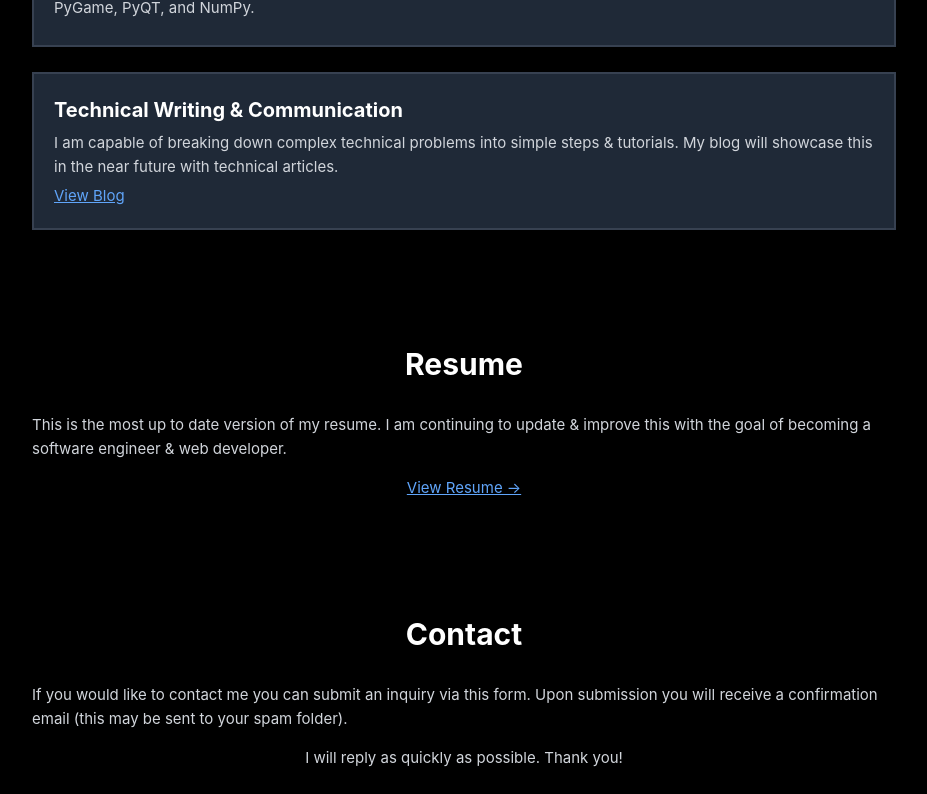
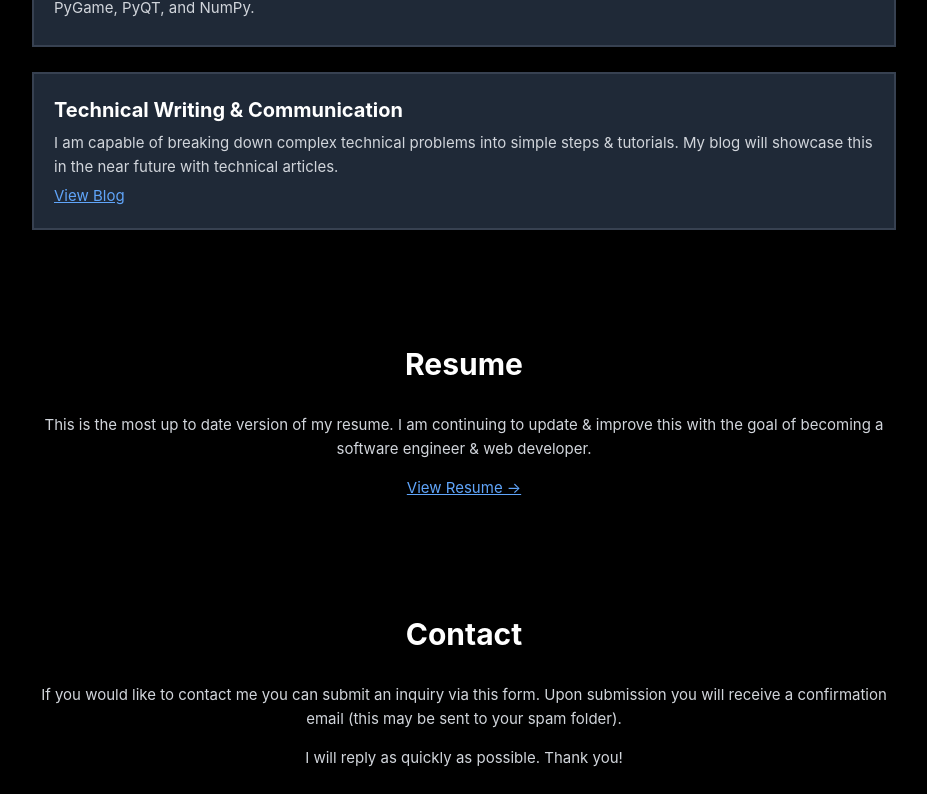
Before and after one commit to Cloudinnovates/gavinshr.com, a React (Create React App) app: page / in a window 1280 px wide. Shown: the part 1994-2788 px from the top of the page, without its empty margins (176-1103 px from the left). Built offline with nearby package versions, Linux system fonts and the light colour scheme; some icons are missing.

Commit message:
About me text is centered on tiny screen sizes and left aligned on medium or larger screen sizes

```diff
--- a/src/Routes/Homepage/About.css
+++ b/src/Routes/Homepage/About.css
@@ -1,6 +1,10 @@
 .about {
   padding-top: 25px;
   width: 100%;
+}
+
+.center-text-about-me {
+  text-align: center;
 }
 
 .about h2 {
@@ -44,6 +48,10 @@
     .about .container .container-half-width {
        width: 50%;
     }
+
+    .center-text-about-me {
+      text-align: left;
+    }
 }
 
 @media screen and (min-width: 1600px){
--- a/src/Routes/Homepage/About.js
+++ b/src/Routes/Homepage/About.js
@@ -2,7 +2,7 @@ import "./About.css"
 
 export default function About() {
   return (
-    <div className="center">
+    <div className="center center-text-about-me">
       <div className="about">
         <div className="center">
           <div style={{ textAlign: "center" }}>
--- a/src/Routes/Homepage/Contact.js
+++ b/src/Routes/Homepage/Contact.js
@@ -15,7 +15,7 @@ class Contact extends Component {
     return (
       <div id="contact">
 
-        <div className="center">
+        <div className="center center-text">
           <i className="fa fa-envelope fa-2x"></i>
           <h1>Contact</h1>
 
--- a/src/Routes/Homepage/Resume.js
+++ b/src/Routes/Homepage/Resume.js
@@ -1,7 +1,7 @@
 export default function Resume() {
   return (
     <div id="resume">
-      <div className="center">
+      <div className="center center-text">
         <i className="fa fa-file-text fa-2x"></i>
         <h1>Resume</h1>
 
--- a/src/index.css
+++ b/src/index.css
@@ -93,6 +93,10 @@ hr {
   justify-content: center;
 }
 
+.center-text {
+  text-align: center;
+}
+
 /*
  * Main application background starfield animation component container
  */
```
Also changed, not shown: 12 other files (tests, documents, lock files or other folders).
